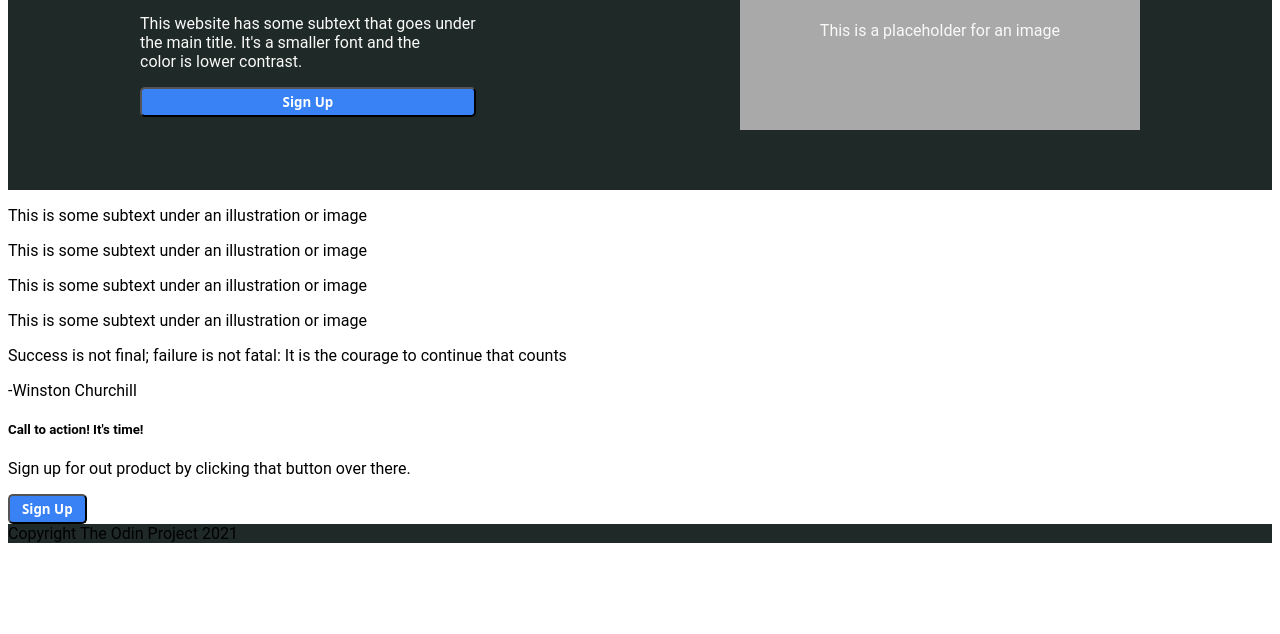
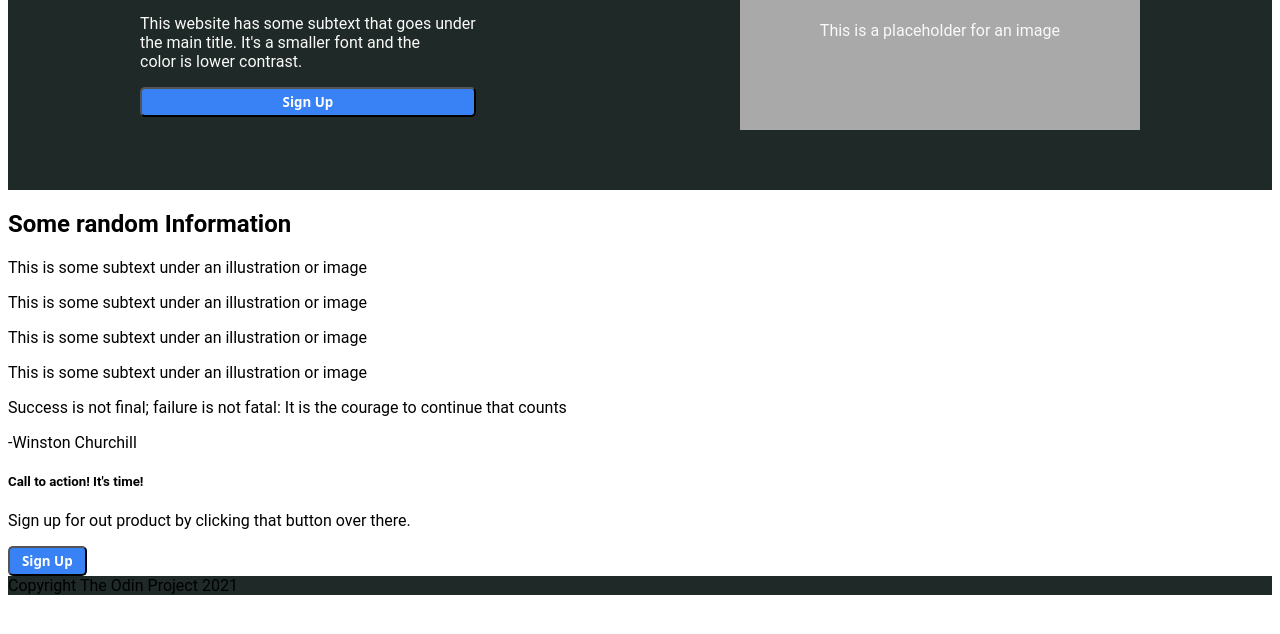
Before and after one commit to mwambajoakim/landing_page, a plain HTML site: page index.html in a window 1280 px wide. Shown: the part 146-780 px from the top of the page. Drawn offline with Linux system fonts and the light colour scheme.

Commit message:
Add header for mid-section

```diff
--- a/index.html
+++ b/index.html
@@ -28,6 +28,7 @@
         </div>
 
         <div class="body">
+            <h2 class="title">Some random Information</h2>
             <div class="card-text">
                 <div class="card"></div>
                 <p class="subtext">This is some subtext under an illustration or image</p>
```
